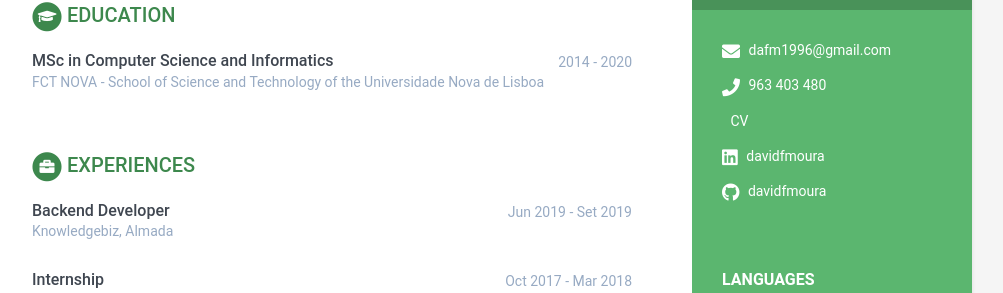
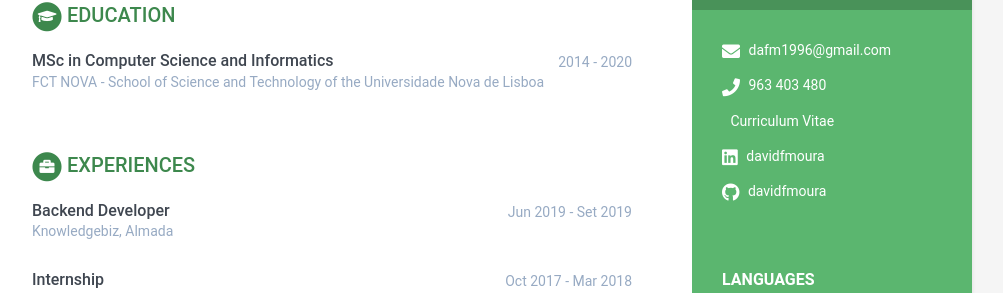
Before and after one commit to dafm96/dafm96.github.io, a Jekyll site: the page built from index.html, in a window 1280 px wide. Shown: the part 240-533 px from the top of the page, without its empty margins (168-1171 px from the left). Built offline with Jekyll 4.4.1, drawn with Linux system fonts in a browser that asks for light colours.

Commit message:
updated icon

```diff
--- a/_includes/contact.html
+++ b/_includes/contact.html
@@ -20,8 +20,8 @@
     {% endif %}
 
     {% if sidebar.cv %}
-    <li class="website"><i class="fas fa-document"></i>
-      <a href="http://{{ sidebar.cv }}" target="_blank">CV</a>
+    <li class="website"><i class="fas fa-file.alt"></i>
+      <a href="http://{{ sidebar.cv }}" target="_blank">Curriculum Vitae</a>
     </li>
     {% endif %}
 
```
